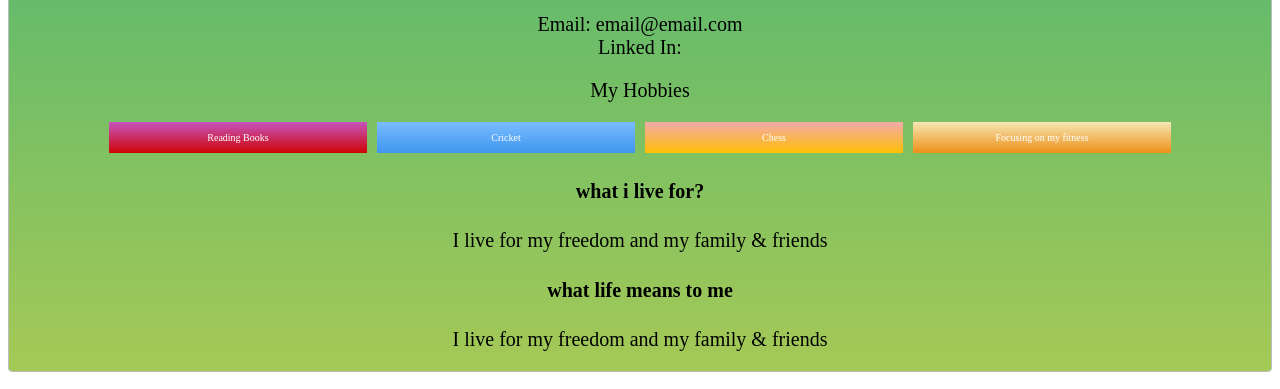
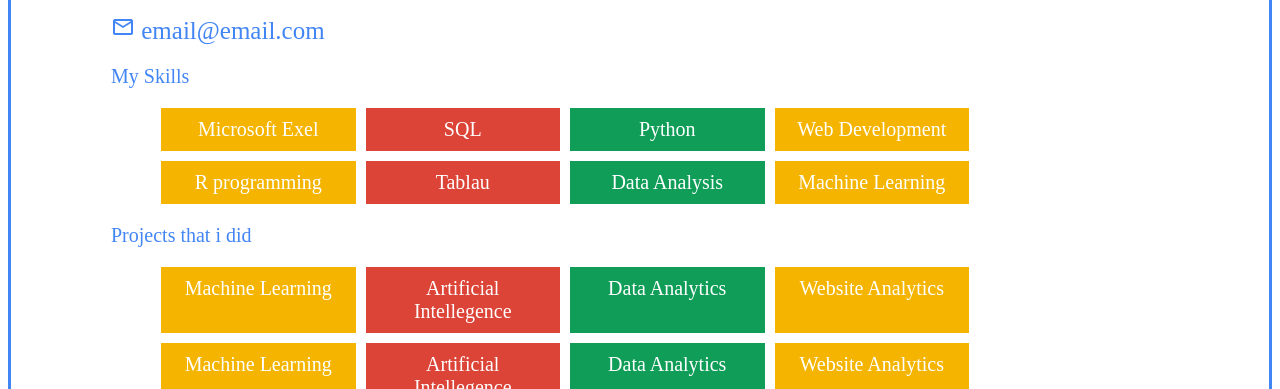
Before and after one commit to rayyan789/my-team, a plain HTML site: page index.html in a window 1280 px wide. Shown: the part 105-494 px from the top of the page. Drawn offline with nearby package versions, Linux system fonts and the light colour scheme.

Commit message:
new update

```diff
--- a/index.html
+++ b/index.html
@@ -5,6 +5,8 @@
   older browser, the emojis may not show up properly. In which case you need this meta
   tag. Read more here: https://teamtreehouse.com/community/meta-charsetutf8-what-does-this-mean-or-what-does-it-do-i-deleted-it-from-the-code-and-nothing-changed -->
   <meta charset="utf-8" >
+  <script src="https://kit.fontawesome.com/a076d05399.js" crossorigin="anonymous"></script>
+  <link rel="stylesheet" href="https://fonts.googleapis.com/css2?family=Material+Symbols+Outlined:opsz,wght,FILL,GRAD@48,400,0,0" />
   <title>Grid Master</title>
   <link rel="stylesheet" type="text/css" href="./style.css">
 </head>
@@ -28,16 +30,45 @@
 <div class="container">
 
   <!-- Demo starts here -->
-  <div class="zone green">
-    <p style="color: white; font-size: 30px; padding-top: 15px; padding-left: 10px;">Hello this is Bala</p>
-    <div style="font-size: 20px;">Email: email@email.com</div>
-    <div style="font-size: 20px;">Linked In:  </div>
+  <div class="zone blue1">
+    <p style="color: #4285F4; font-size: 30px; padding-top: 15px; padding-left: 10px;">Hello this is "Your Name"</p>
+    <div style="font-size: 25px;"><span class="material-symbols-outlined" style="color: #4285F4; line-height:24px; font-size:15;"> mail </span> email@email.com </div>
+    <!-- <div style="font-size: 20px;">Linked In:  </div> -->
+
+    <p style="font-size: 20px;">My Skills</p>
+    <div class="hContainer">
+      <div class="csty yellow1">Microsoft Exel</div>
+      <div class="csty red1">SQL</div>
+      <div class="csty green1">Python</div>
+      <div class="csty yellow1">Web Development</div>
+      <div class="csty yellow1">R programming</div>
+      <div class="csty red1">Tablau</div>
+      <div class="csty green1">Data Analysis</div>
+      <div class="csty yellow1">Machine Learning</div>
+    </div>
+
+    <p style="font-size: 20px;">Projects that i did</p>
+    <div class="hContainer">
+      <div class="csty yellow1">Machine Learning</div>
+      <div class="csty red1">Artificial Intellegence</div>
+      <div class="csty green1">Data Analytics</div>
+      <div class="csty yellow1">Website Analytics</div>
+      <div class="csty yellow1">Machine Learning</div>
+      <div class="csty red1">Artificial Intellegence</div>
+      <div class="csty green1">Data Analytics</div>
+      <div class="csty yellow1">Website Analytics</div>
+    </div>
+
     <p style="font-size: 20px;">My Hobbies</p>
     <div class="hContainer">
-      <div class="csty red">Reading Books</div>
-      <div class="csty blue">Cricket</div>
-      <div class="csty yellow">Chess</div>
-      <div class="csty brown">Focusing on my fitness</div>
+      <div class="csty yellow1">Reading Books</div>
+      <div class="csty red1">Cricket</div>
+      <div class="csty green1">Chess</div>
+      <div class="csty yellow1">Focusing on my fitness</div>
+      <div class="csty yellow1">Reading Books</div>
+      <div class="csty red1">Cricket</div>
+      <div class="csty green1">Chess</div>
+      <div class="csty yellow1">Focusing on my fitness</div>
     </div>
 
     <div class="whatilivefor">
@@ -50,7 +81,7 @@
     <div class="lifemeanstome">
       <div>
         <h4 style="font-size: 20px;">what life means to me</h4>
-        <p style="font-size: 20px;">I live for my freedom and my family & friends</p>
+        <p style="font-size: 20px;">Passing through time</p>
       </div>
     </div>
 
--- a/style.css
+++ b/style.css
@@ -107,18 +107,41 @@
 
 /* Demo starts here */
 
+.blue1 {
+    background-color: white;
+    /* background-color: #4285F4; */
+    border: 3px solid;
+    border-color: #4285F4;
+    color: #4285F4;
+    text-align: left;
+    padding-left: 100px;
+}
+.red1 {
+    background-color: #DB4437;
+}
+
+.yellow1 {
+    background-color: #F4B400;
+}
+
+.green1 {
+    background-color: #0F9D58;
+}
+
 .hContainer {
     display: grid;
     grid-gap: 10px;
     grid-template-columns: 1fr 1fr 1fr 1fr;
-    margin-left: 100px;
-    margin-right: 100px;
+    margin-left: 50px;
+    margin-right: 300px;
+    color: white;
+    font-size: 20px;
 }
 
 .csty {
     padding: 10px;
-    font-size: 10px;
     color: white;
+    text-align: center;
 }
 
 /* Demo ends here */
```
